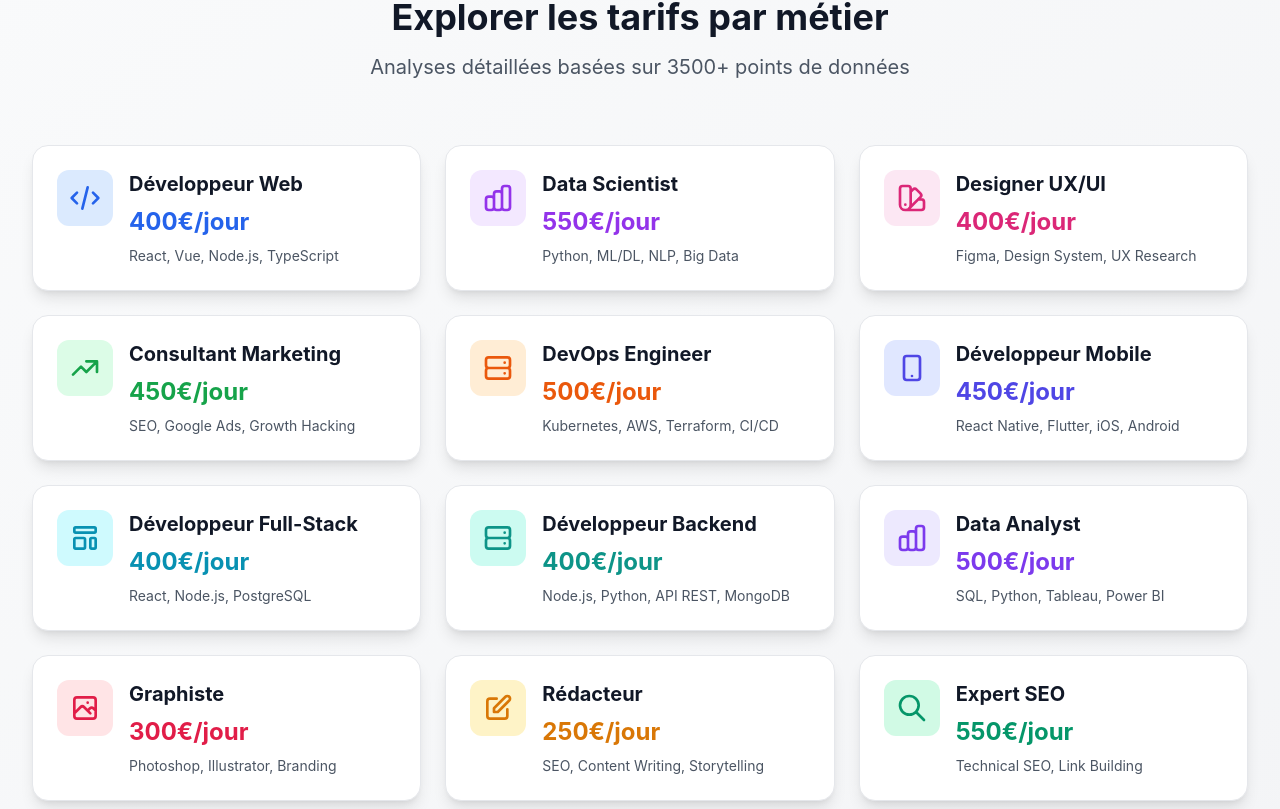
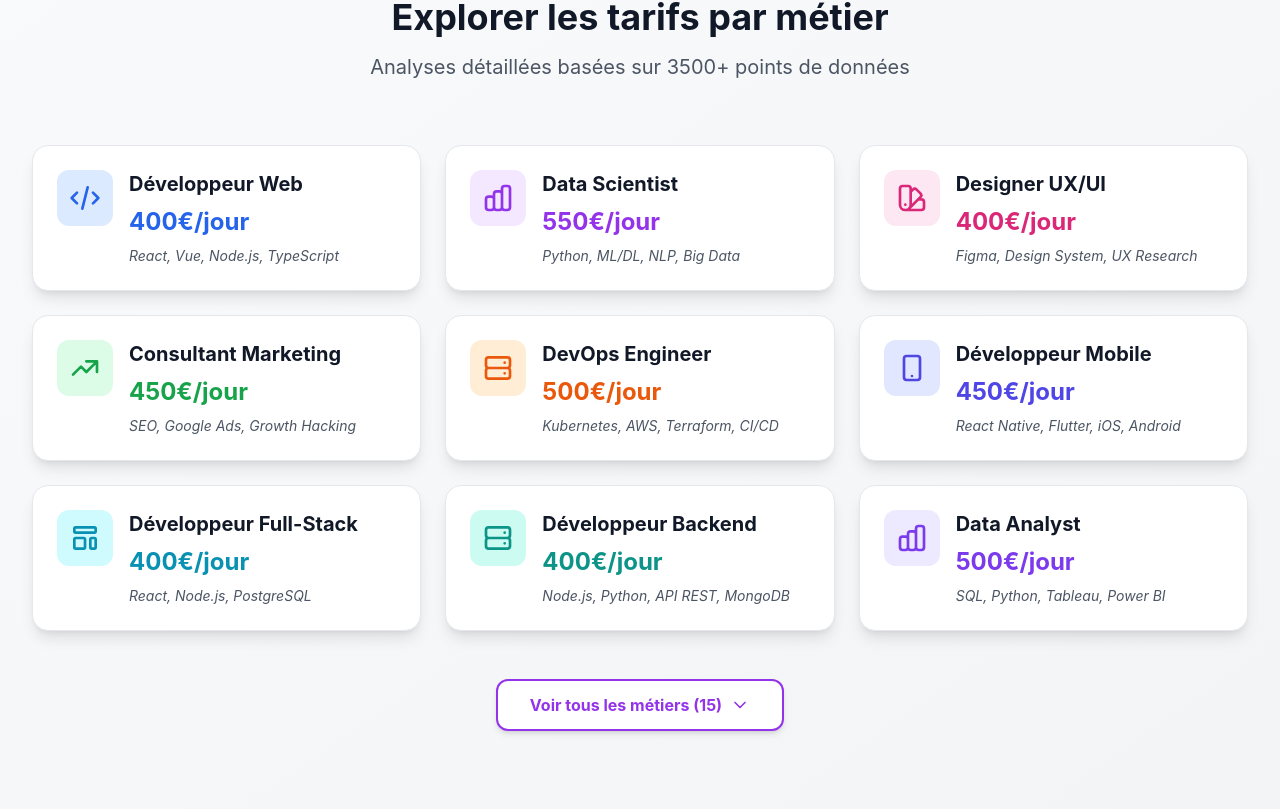
Before and after one commit to ProAlexis/Pricingpro, a React (Vite) app: page / in a window 1280 px wide. Shown: the part 731-1540 px from the top of the page. Built offline with nearby package versions, Linux system fonts and the light colour scheme.

Commit message:
corrections

```diff
--- a/src/App.jsx
+++ b/src/App.jsx
@@ -26,6 +26,7 @@ const App = () => {
     return saved ? JSON.parse(saved) : false;
   });
 
+  const [calculatorKey, setCalculatorKey] = useState(0);
   const location = useLocation();
 
   // 1. Gestion du Dark Mode
@@ -58,9 +59,12 @@ const App = () => {
     }
   }, [location.pathname]);
 
+  const [resetKey, setResetKey] = useState(0);
+
   const goToCalculator = () => {
     window.location.hash = "#calculator";
     setCurrentPage("calculator");
+    setResetKey(prev => prev + 1);
     window.scrollTo(0, 0);
   };
 
@@ -87,6 +91,7 @@ const App = () => {
         darkMode={darkMode}
         setDarkMode={setDarkMode}
         onLogoClick={goToHome}
+        onNavigateToCalculator={goToCalculator}
       />
 
       <main className="pt-20">
@@ -166,6 +171,7 @@ const App = () => {
             path="/calculator"
             element={
               <Calculator
+                key={calculatorKey}
                 language={language}
                 onBackToHome={() => (window.location.href = "/")}
               />
--- a/src/LandingPage.jsx
+++ b/src/LandingPage.jsx
@@ -1,3 +1,4 @@
+import { useState, useEffect } from "react"; // Ajout de useState ici
 import { useNavigate, useLocation, Link } from "react-router-dom";
 import {
   TrendingUp,
@@ -11,15 +12,17 @@ import {
   Zap,
   FileText,
   Globe,
-  Server,
-  Code,
-  Palette,
+  ChevronDown,
+  ChevronUp
 } from "lucide-react";
-import { useEffect } from "react";
 
 const LandingPage = ({ onStartCalculator, language }) => {
   const navigate = useNavigate();
   const location = useLocation();
+
+  // États pour le bouton Voir Plus
+  const [showAllProfessions, setShowAllProfessions] = useState(false);
+  const PROFESSIONS_LIMIT = 9;
 
   useEffect(() => {
     if (location.hash) {
@@ -168,13 +171,6 @@ const LandingPage = ({ onStartCalculator, language }) => {
         description:
           "PricingPro est le calculateur de tarifs le plus précis du marché pour les freelances et consultants. Nos données proviennent de milliers de tarifs réels collectés sur les principales plateformes freelance.",
       },
-      footer: {
-        tagline:
-          "PricingPro - Le calculateur de tarifs le plus précis du marché",
-        links: ["À propos", "Comment ça marche", "Données", "Contact"],
-        legal:
-          "© 2026 PricingPro. Toutes les données sont anonymisées et agrégées.",
-      },
     },
     en: {
       hero: {
@@ -310,12 +306,6 @@ const LandingPage = ({ onStartCalculator, language }) => {
         description:
           "PricingPro is the most accurate pricing calculator on the market for freelancers and consultants. Our data comes from thousands of real rates collected from major freelance platforms.",
       },
-      footer: {
-        tagline:
-          "PricingPro - The most accurate pricing calculator on the market",
-        links: ["About", "How it works", "Data", "Contact"],
-        legal: "© 2026 PricingPro. All data is anonymized and aggregated.",
-      },
     },
   };
 
@@ -337,7 +327,6 @@ const LandingPage = ({ onStartCalculator, language }) => {
     return <IconComponent className="w-6 h-6" />;
   };
 
-  // Liste complète des 15 métiers pour la grille (Optimisation de ton code)
   const professionsList = [
     {
       fr: "Développeur Web",
@@ -346,7 +335,7 @@ const LandingPage = ({ onStartCalculator, language }) => {
       linkEn: "/web-developer-rate",
       price: 400,
       tech: "React, Vue, Node.js, TypeScript",
-      color: "blue", // text-blue-600 border-blue-500 bg-blue-100
+      color: "blue",
       iconPath: "M10 20l4-16m4 4l4 4-4 4M6 16l-4-4 4-4",
     },
     {
@@ -506,7 +495,6 @@ const LandingPage = ({ onStartCalculator, language }) => {
     },
   ];
 
-  // Helper pour générer les classes de couleurs dynamiquement
   const colorClasses = {
     blue: {
       border: "hover:border-blue-500 dark:hover:border-blue-400",
@@ -622,7 +610,6 @@ const LandingPage = ({ onStartCalculator, language }) => {
             {t.hero.description}
           </p>
           <div className="flex flex-col sm:flex-row gap-4 justify-center items-center mt-12">
-            {/* Bouton Principal - Calculateur */}
             <button
               onClick={onStartCalculator}
               className="w-full sm:w-72 px-8 py-4 bg-gradient-to-r from-purple-600 to-pink-600 text-white rounded-xl text-lg font-bold shadow-lg hover:shadow-purple-500/20 transform hover:-translate-y-1 transition-all flex items-center justify-center gap-3"
@@ -631,7 +618,6 @@ const LandingPage = ({ onStartCalculator, language }) => {
               {t.hero.cta}
             </button>
 
-            {/* Bouton Secondaire - Devis */}
             <button
               onClick={() => navigate("/generateur-devis-freelance")}
               className="w-full sm:w-72 px-8 py-4 bg-white dark:bg-gray-800 border-2 border-purple-600 text-purple-600 dark:text-purple-400 rounded-xl text-lg font-bold shadow-md hover:bg-purple-50 dark:hover:bg-purple-900/20 transform hover:-translate-y-1 transition-all flex items-center justify-center gap-3"
@@ -643,7 +629,7 @@ const LandingPage = ({ onStartCalculator, language }) => {
         </div>
       </section>
 
-      {/* SECTION PROFESSIONS - GRID COMPLETE */}
+      {/* SECTION PROFESSIONS - GRID AVEC VOIR PLUS */}
       <section
         id="professions"
         className="py-20 bg-gradient-to-br from-gray-50 to-gray-100 dark:from-gray-900 dark:to-gray-800"
@@ -662,9 +648,10 @@ const LandingPage = ({ onStartCalculator, language }) => {
             </p>
           </div>
 
-          {/* Grid 15 professions (Générée dynamiquement) */}
           <div className="grid grid-cols-1 md:grid-cols-2 lg:grid-cols-3 gap-6">
-            {professionsList.map((prof, idx) => {
+            {professionsList
+              .slice(0, showAllProfessions ? professionsList.length : PROFESSIONS_LIMIT)
+              .map((prof, idx) => {
                 const colors = colorClasses[prof.color];
                 return (
                   <Link
@@ -673,9 +660,7 @@ const LandingPage = ({ onStartCalculator, language }) => {
                     className={`group bg-white dark:bg-gray-800 rounded-2xl p-6 shadow-lg hover:shadow-2xl transition-all duration-300 border border-gray-200 dark:border-gray-700 ${colors.border}`}
                   >
                     <div className="flex items-start gap-4">
-                    <div
-                      className={`p-3 rounded-xl group-hover:scale-110 transition-transform ${colors.bg}`}
-                    >
+                      <div className={`p-3 rounded-xl group-hover:scale-110 transition-transform ${colors.bg}`}>
                         <svg
                           className={`w-8 h-8 ${colors.text}`}
                           fill="none"
@@ -691,15 +676,13 @@ const LandingPage = ({ onStartCalculator, language }) => {
                         </svg>
                       </div>
                       <div className="flex-1">
-                      <h3
-                        className={`text-xl font-bold text-gray-900 dark:text-white mb-2 transition-colors ${colors.groupText}`}
-                      >
+                        <h3 className={`text-xl font-bold text-gray-900 dark:text-white mb-2 transition-colors ${colors.groupText}`}>
                           {language === "fr" ? prof.fr : prof.en}
                         </h3>
                         <p className={`text-2xl font-bold mb-2 ${colors.text}`}>
                           {prof.price}€/{language === "fr" ? "jour" : "day"}
                         </p>
-                      <p className="text-sm text-gray-600 dark:text-gray-400">
+                        <p className="text-sm text-gray-600 dark:text-gray-400 italic">
                           {prof.tech}
                         </p>
                       </div>
@@ -707,6 +690,27 @@ const LandingPage = ({ onStartCalculator, language }) => {
                   </Link>
                 );
               })}
+          </div>
+
+          <div className="mt-12 text-center">
+            <button
+              onClick={() => setShowAllProfessions(!showAllProfessions)}
+              className="inline-flex items-center gap-2 px-8 py-3 bg-white dark:bg-gray-800 border-2 border-purple-600 text-purple-600 dark:text-purple-400 rounded-xl font-bold hover:bg-purple-600 hover:text-white transition-all shadow-md group"
+            >
+              {showAllProfessions ? (
+                <>
+                  {language === "fr" ? "Voir moins" : "Show less"}
+                  <ChevronUp className="w-5 h-5 group-hover:-translate-y-1 transition-transform" />
+                </>
+              ) : (
+                <>
+                  {language === "fr"
+                    ? `Voir tous les métiers (${professionsList.length})`
+                    : `See all professions (${professionsList.length})`}
+                  <ChevronDown className="w-5 h-5 group-hover:translate-y-1 transition-transform" />
+                </>
+              )}
+            </button>
           </div>
         </div>
       </section>
--- a/src/components/UnifiedHeader.jsx
+++ b/src/components/UnifiedHeader.jsx
@@ -1,4 +1,4 @@
-import React, { useState } from "react";
+import { useState } from "react";
 import { Globe, Moon, Sun, Calculator, FileText, Menu, X } from "lucide-react";
 import { useNavigate } from "react-router-dom";
 
```
Lines whose indentation alone changed are shown as unchanged.
